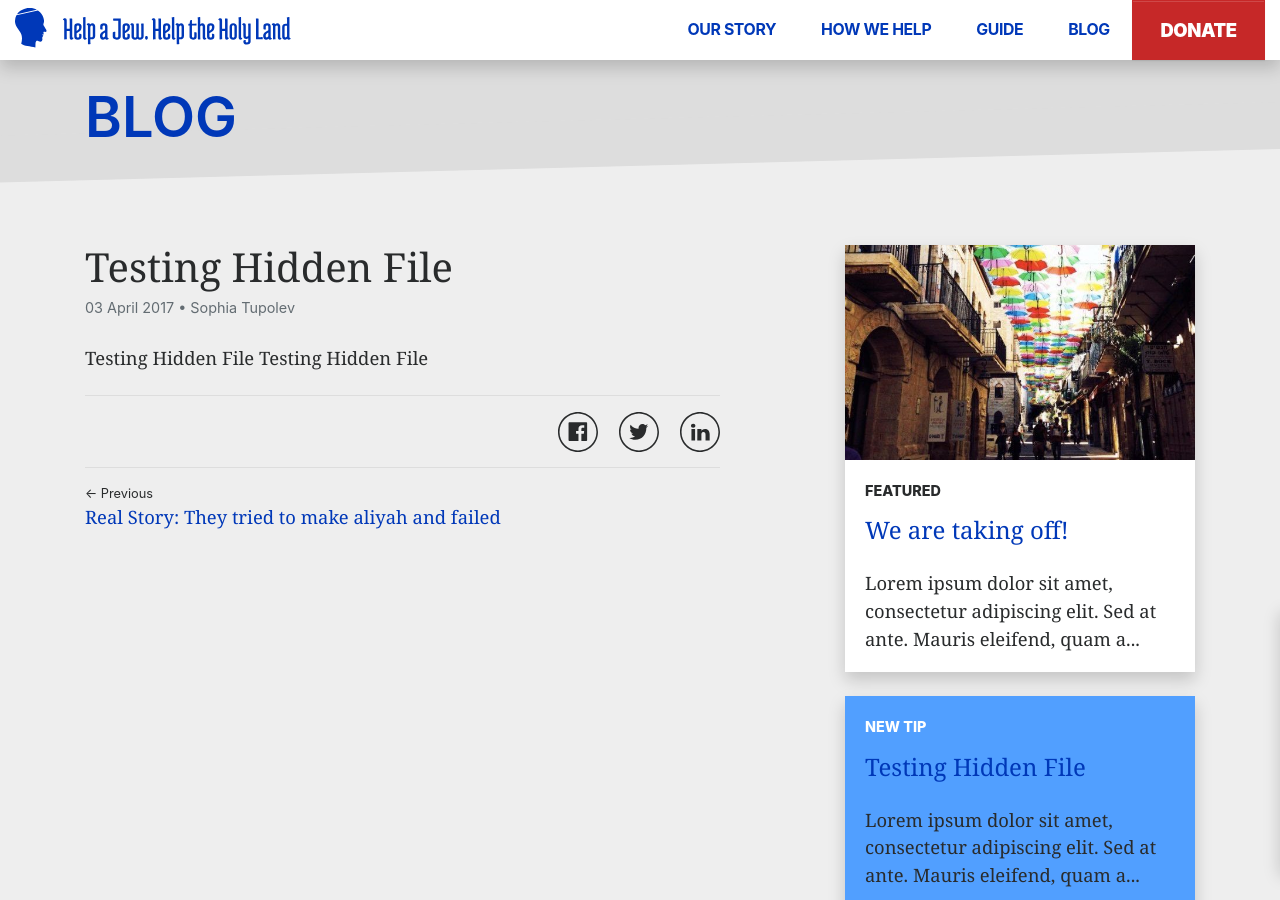
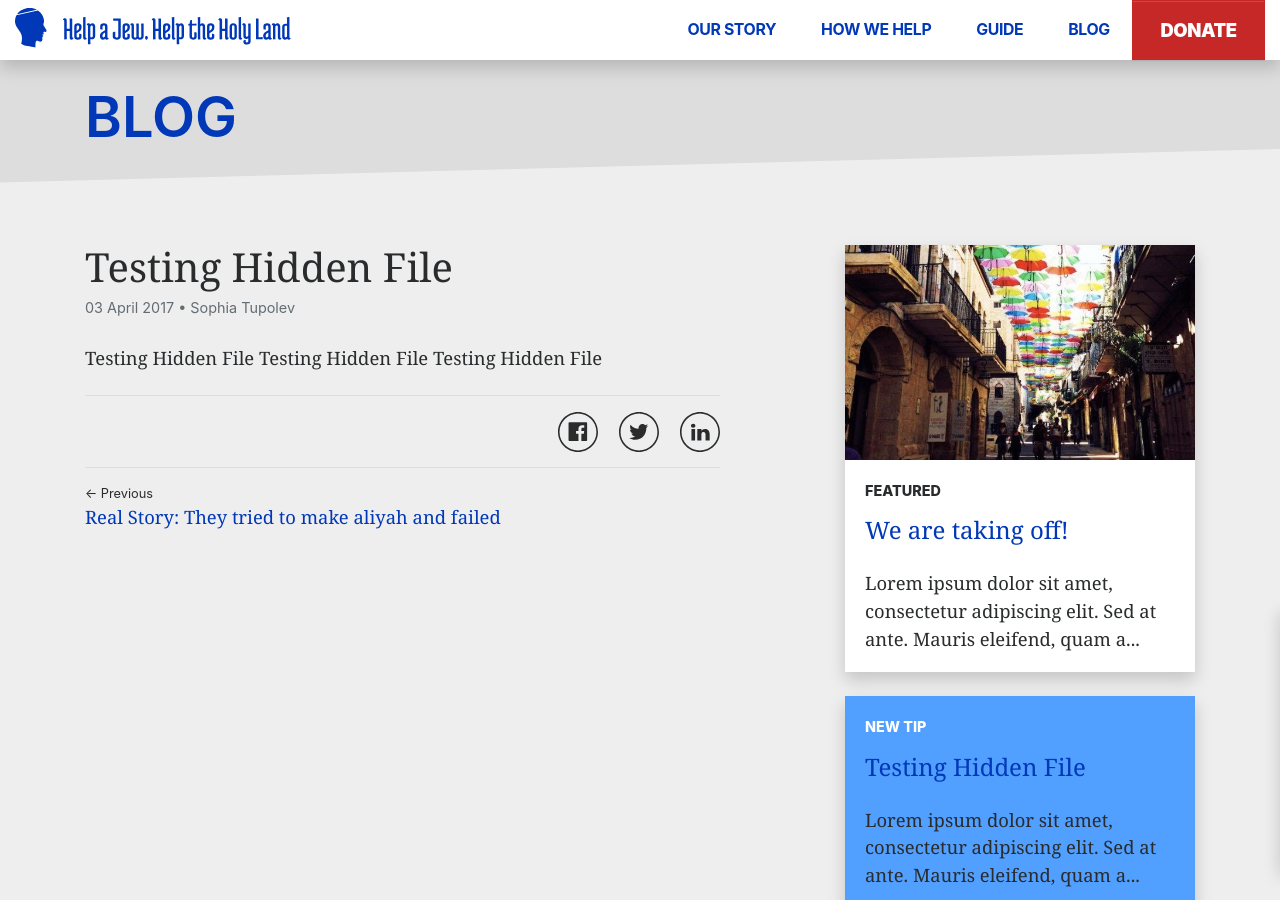
Before and after one commit to vinegredz/haj-1, a Jekyll site: the page built from _posts/2017-04-03-test.markdown, in a window 1280 px wide and 900 px high. Built offline with Jekyll 4.4.1, drawn with Linux system fonts in a browser that asks for light colours.

Commit message:
Updated Test

```diff
--- a/_posts/2017-04-03-test.markdown
+++ b/_posts/2017-04-03-test.markdown
@@ -5,3 +5,4 @@ date: 2017-04-03 06:28:00 Z
 
 Testing Hidden File
 Testing Hidden File
+Testing Hidden File
```
